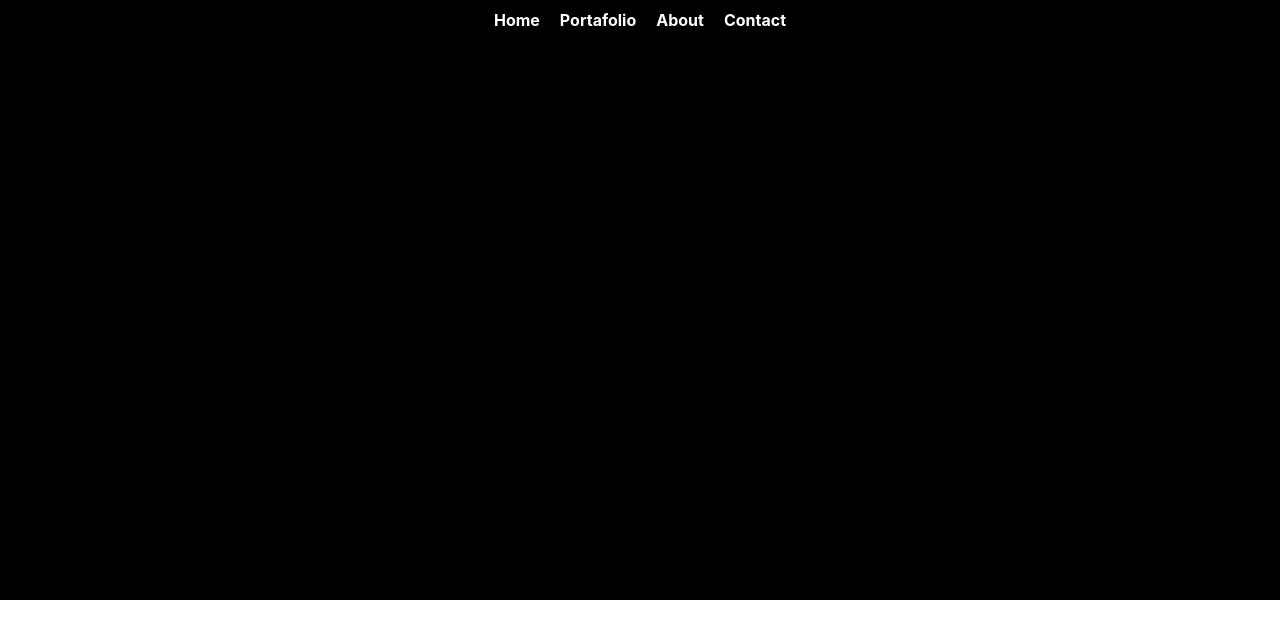
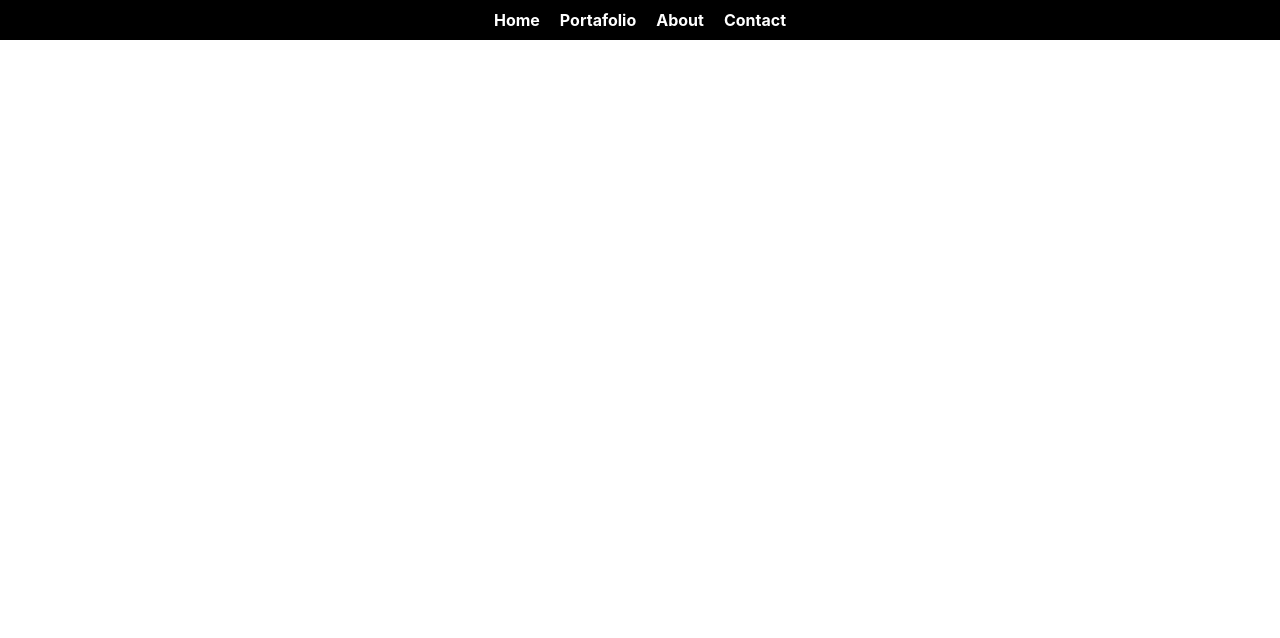
Before and after one commit to barbaroreyes/web-site, a React (Create React App) app: page / in a window 1280 px wide. Shown: the top 638 px of the page. Built offline with nearby package versions, Linux system fonts and the light colour scheme.

Commit message:
update-home-page

```diff
--- a/src/App.css
+++ b/src/App.css
@@ -23,5 +23,5 @@
 }
 header{
   width: 100%;
-  height: 600px;
+  /* height: 400px; */
 }
```
